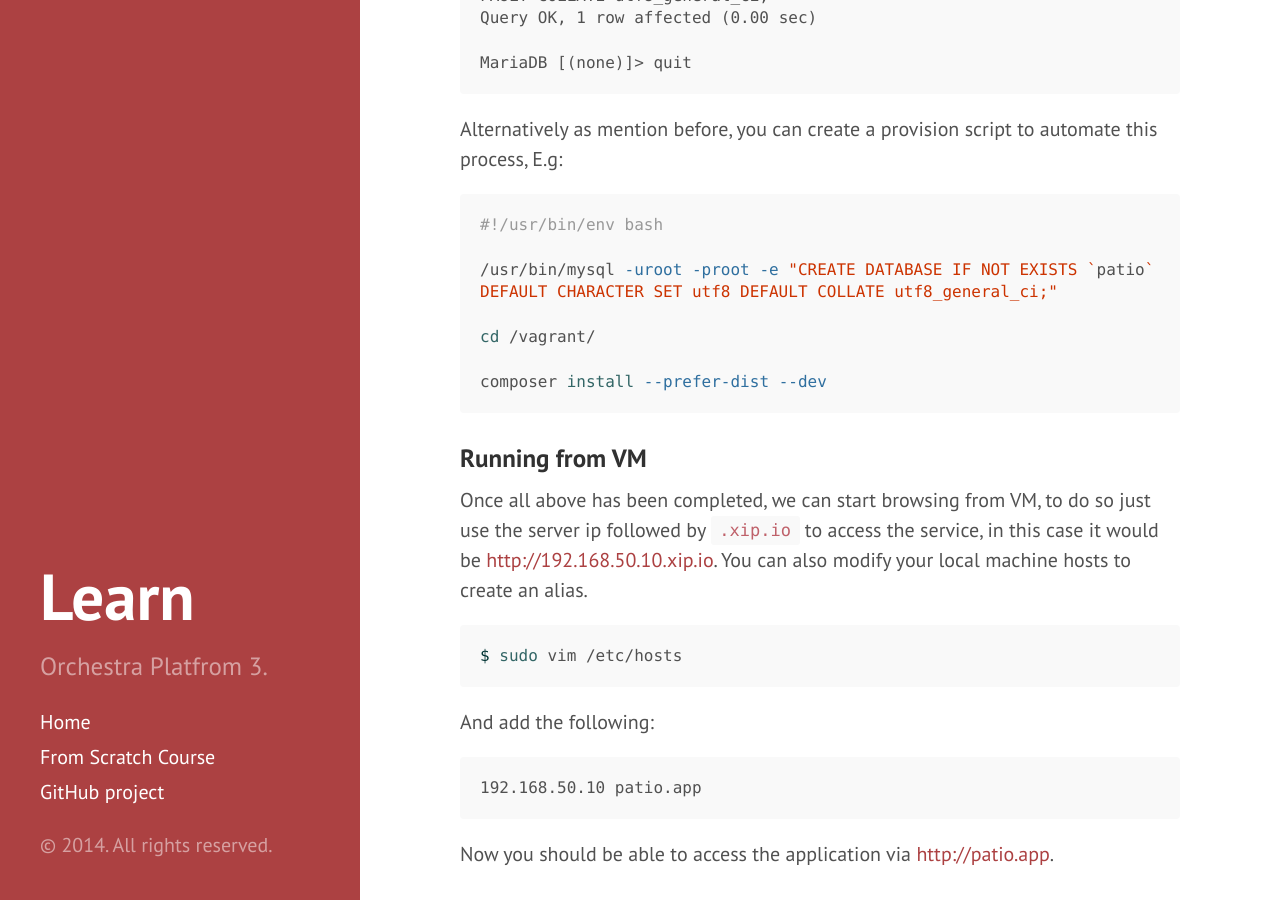
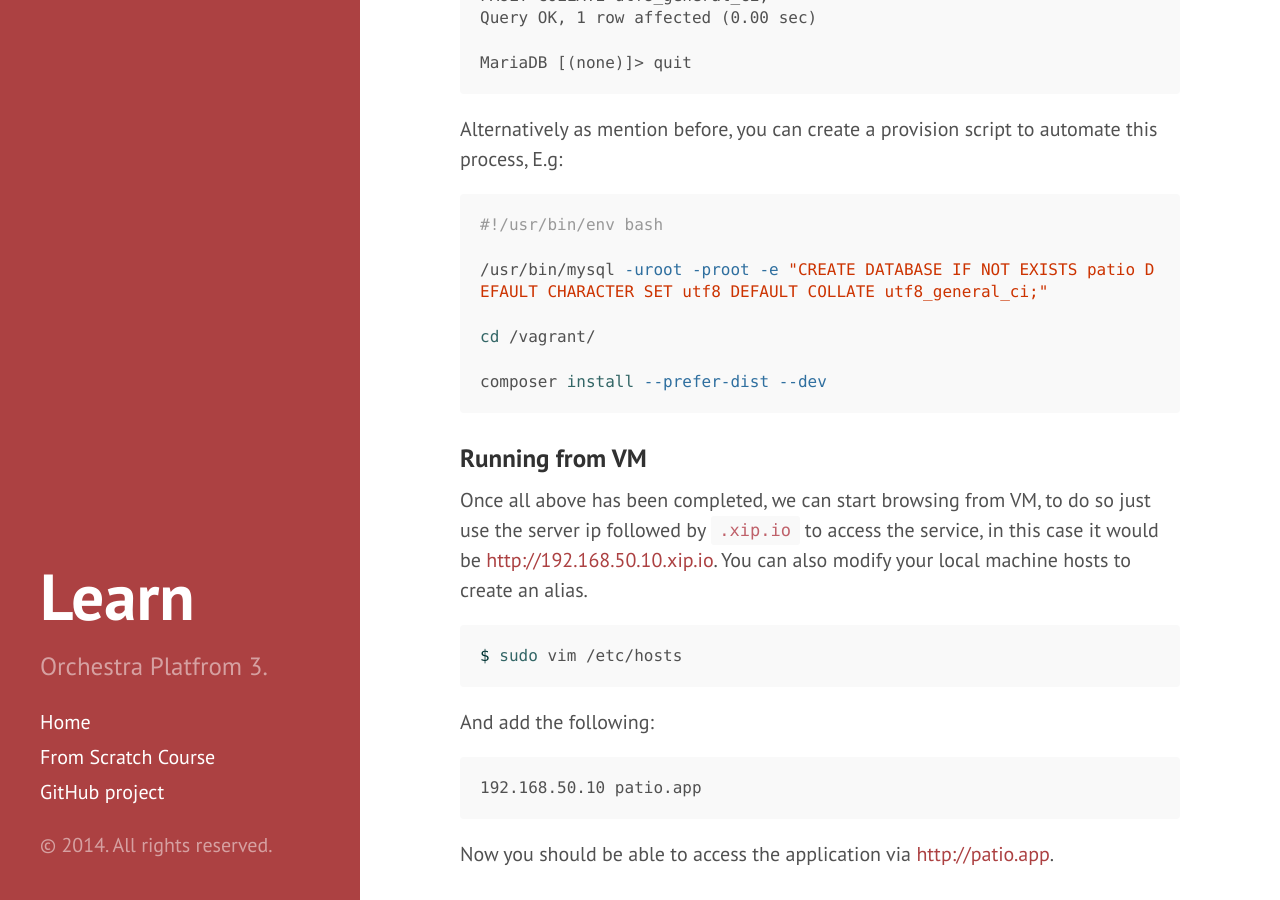
Before and after one commit to orchestral/learn, a Jekyll site: the page built from _posts/2014-11-31-using-vaprobash.md, in a window 1280 px wide and 900 px high, scrolled down 3440 px. Built offline with Jekyll 4.4.1, drawn with Linux system fonts in a browser that asks for light colours; Markdown is read by kramdown in place of the engine named in the settings; comment, search, counter and statistics services are not loaded.

Commit message:
Small tweak to avoid fail installation.
Signed-off-by: crynobone <crynobone@gmail.com>

````diff
--- a/_posts/2014-11-31-using-vaprobash.md
+++ b/_posts/2014-11-31-using-vaprobash.md
@@ -125,7 +125,7 @@ Alternatively as mention before, you can create a provision script to automate t
 ```bash
 #!/usr/bin/env bash
 
-/usr/bin/mysql -uroot -proot -e "CREATE DATABASE IF NOT EXISTS `patio` DEFAULT CHARACTER SET utf8 DEFAULT COLLATE utf8_general_ci;"
+/usr/bin/mysql -uroot -proot -e "CREATE DATABASE IF NOT EXISTS patio DEFAULT CHARACTER SET utf8 DEFAULT COLLATE utf8_general_ci;"
 
 cd /vagrant/
 
````
